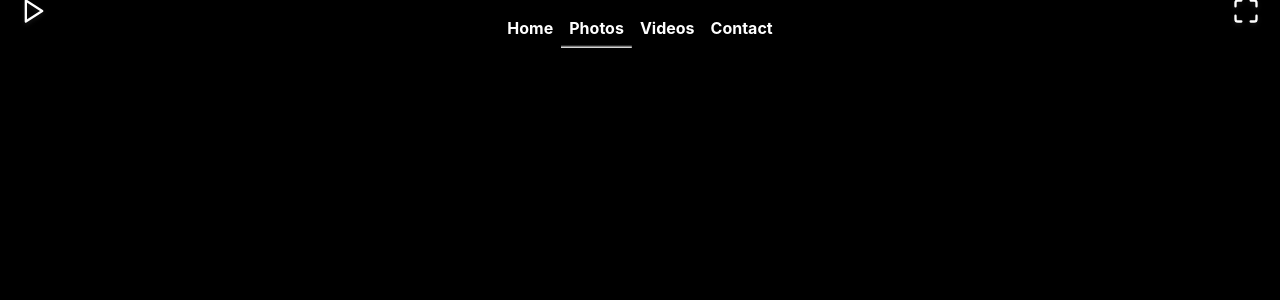
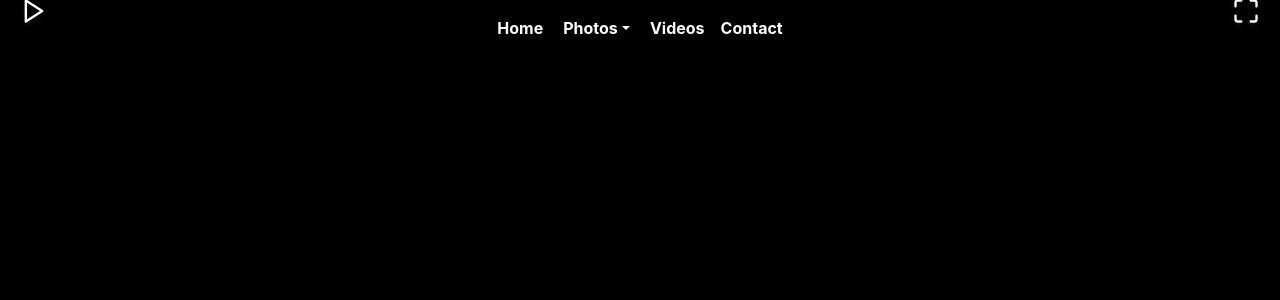
Before and after one commit to GeorgeDiNicola/serverless-photography-website, a React (Create React App) app in the folder static/: page /Photography in a window 1280 px wide. Shown: the top 300 px of the page. Built offline with nearby package versions, Linux system fonts and the light colour scheme.

Commit message:
photos navbar button is now a dropdown

```diff
--- a/static/src/components/navbar.jsx
+++ b/static/src/components/navbar.jsx
@@ -1,4 +1,5 @@
 import React, { Component } from 'react';
+import { Dropdown, DropdownButton } from 'react-bootstrap';
 import '../css/navbar.css'
 
 export default class NavBar extends Component {
@@ -48,9 +49,20 @@ export default class NavBar extends Component {
                 <li id={this.currentPageId} class={this.activeHomePage}>
                   <a id={this.currentPageId} class="nav-link" href="./Home">Home</a>
                 </li>
-                <li id={this.currentPageId} class={this.activePhotoPage}>
+                {/*<li id={this.currentPageId} class={this.activePhotoPage}>
                   <a id={this.currentPageId} class="nav-link" href="./Photography">Photos</a>
                 </li>
+                */}
+                <DropdownButton id="dropdown-item-button" class={this.activePhotoPage} title="Photos" onSelect={this.handleSelect}>
+                  <Dropdown.Item eventKey="Events">Events</Dropdown.Item>
+                  <Dropdown.Item eventKey="Nature">Nature</Dropdown.Item>
+                  <Dropdown.Item eventKey="Portraits">Portraits</Dropdown.Item>
+                  <Dropdown.Item eventKey="Still Life">Still Life</Dropdown.Item>
+                  <Dropdown.Item eventKey="Street">Street</Dropdown.Item>
+                  <Dropdown.Item eventKey="Weddings">Weddings</Dropdown.Item>
+                  <Dropdown.Item eventKey="Wild Life">Wild Life</Dropdown.Item>
+                </DropdownButton>
+                {/*<a href="./Home">Brand</a>*/}
                 <li id={this.currentPageId} class={this.activeVideoPage}>
                   <a id={this.currentPageId} class="nav-link" href="./Videography">Videos</a>
                 </li>
--- a/static/src/css/navbar.css
+++ b/static/src/css/navbar.css
@@ -52,3 +52,11 @@ a {
   background-position: center bottom;
   transition: all .3s ease-out;
 }
+
+#dropdown-item-button {
+  color: white !important;
+  font-weight: bold;
+  border: none !important;
+  padding-top: 9%;
+  outline: none !important;
+}
```
